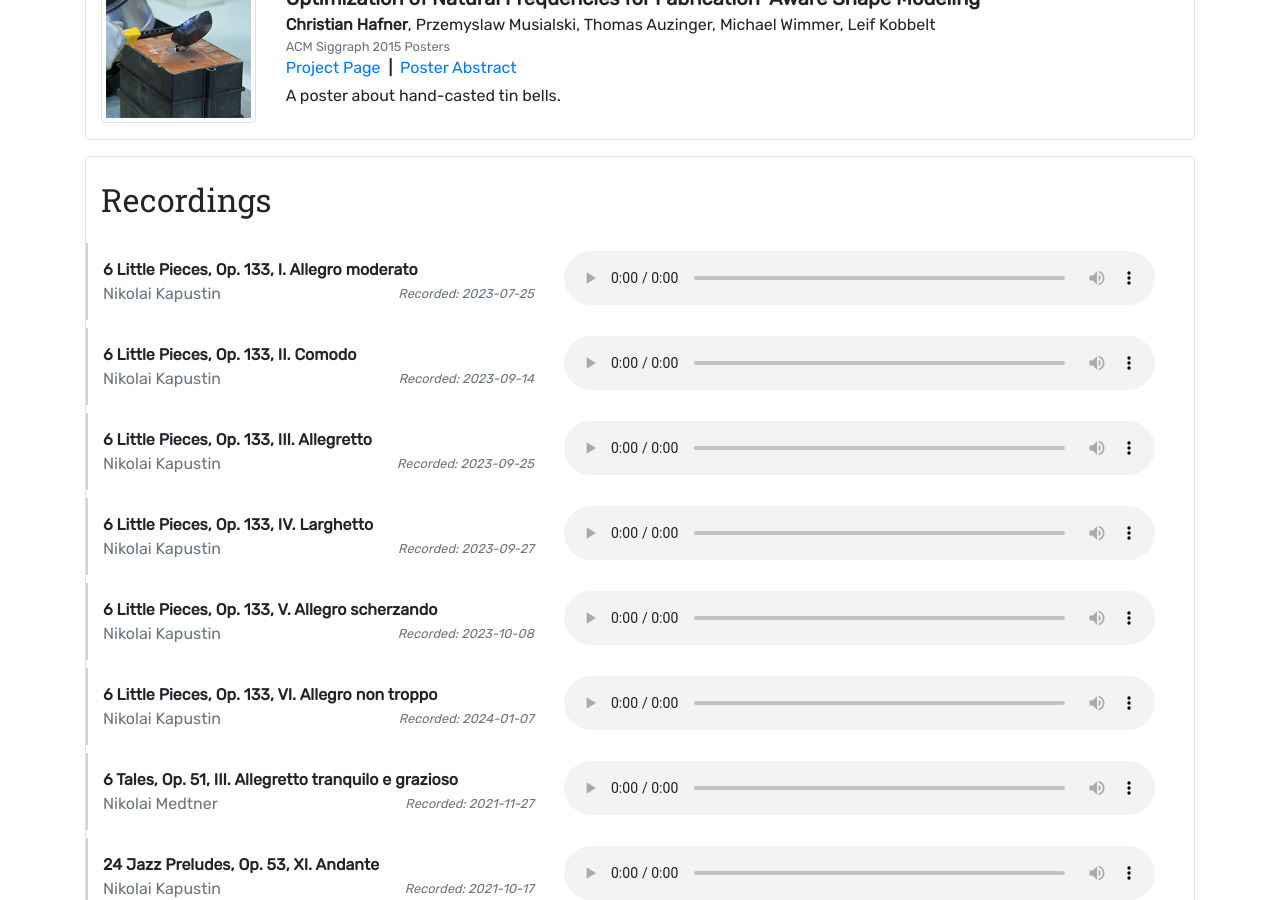
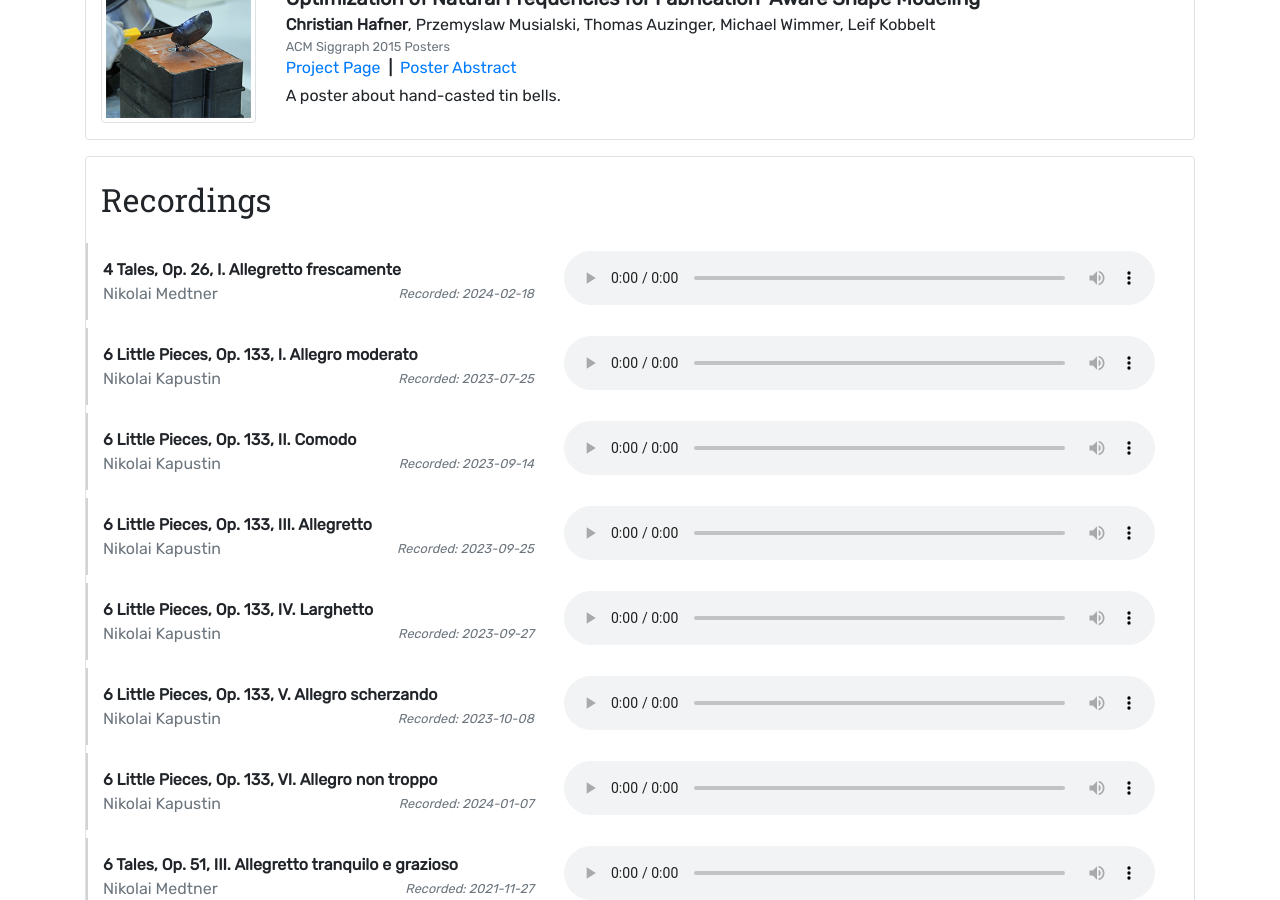
Before and after one commit to chrishafner/chrishafner.github.io, a Jekyll site: the page built from index.html, in a window 1280 px wide and 900 px high, scrolled down 1642 px. Built offline with Jekyll 4.4.1, drawn with Linux system fonts in a browser that asks for light colours.

Commit message:
Update recordings.yml

```diff
--- a/_data/recordings.yml
+++ b/_data/recordings.yml
@@ -1,3 +1,7 @@
+- composer: Nikolai Medtner
+  piece: 4 Tales, Op. 26, I. Allegretto frescamente
+  path: https://pub.ista.ac.at/~chafner/music/medtner-4tales-1.mp3
+  recorded: 2024-02-18
 - composer: Nikolai Kapustin
   piece: 6 Little Pieces, Op. 133, I. Allegro moderato
   path: https://pub.ista.ac.at/~chafner/music/kapustin-lp-1.mp3
```
